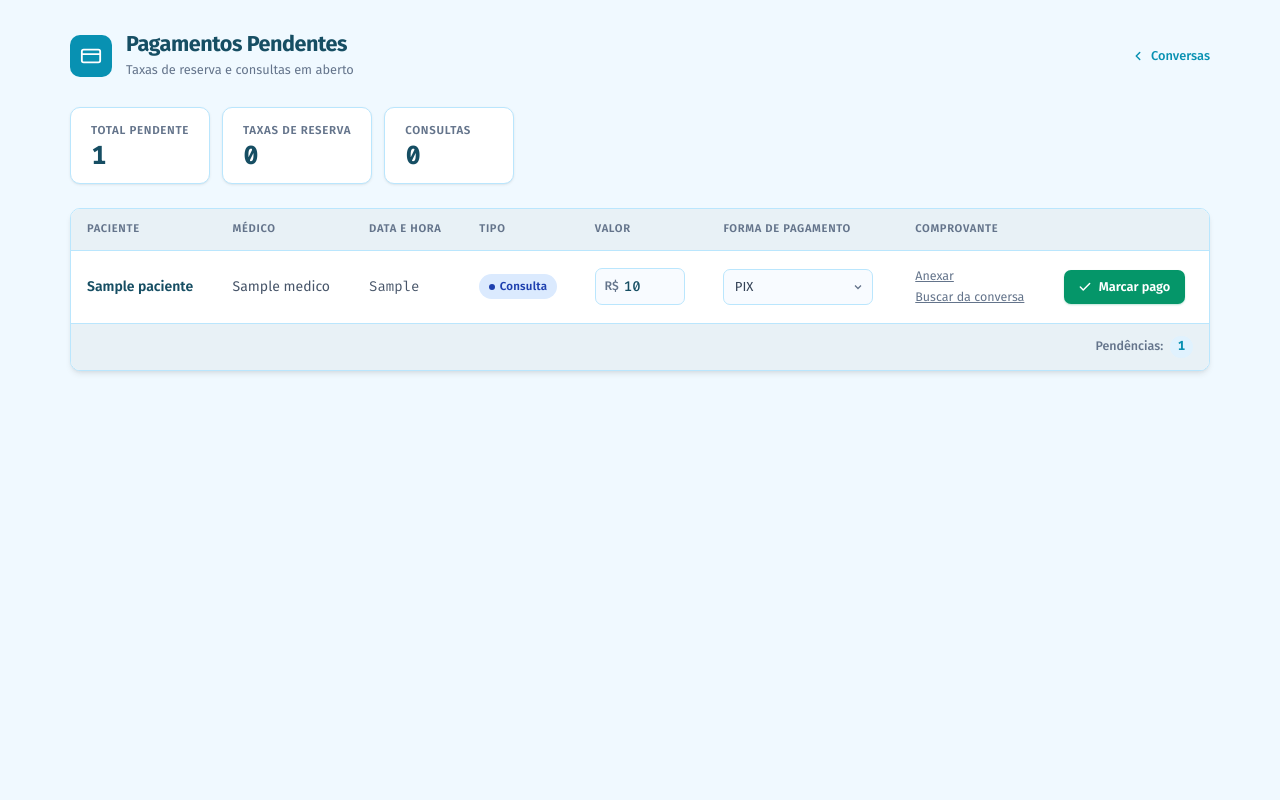
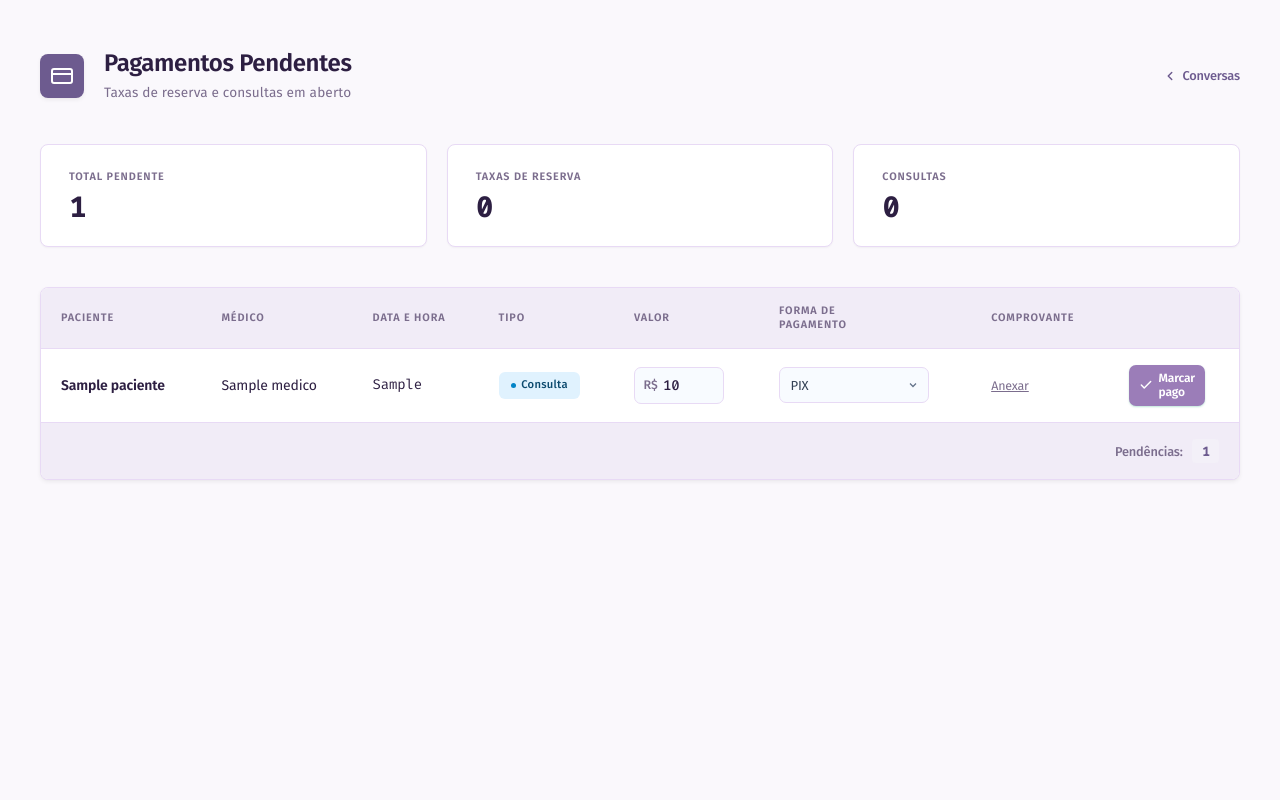
Before and after one commit to marcelohfms/psique-ai, a FastAPI app: template dashboard/templates/pagamentos.html in a window 1280 px wide. Run offline with FastAPI, Linux system fonts and the light colour scheme; the template is opened without the code that fills it: most values are stand-ins (such as "Sample title", 1, 10 or a date in 2020); parts of the project's set-up code (start-up, migrations or seed data) failed here and were passed over; some libraries are stand-ins or nearby versions.

Commit message:
design(dashboard): implement Structural Care philosophy with lavender palette
Refactor pagamentos.html with design philosophy emphasizing trust and care:
- Update color palette to sophisticated lavender (primary #6d5b8f) matching Psique's brand
- Increase spacing and breathing room (padding, margins, gaps)
- Refine typography (font-weight, letter-spacing, line-height)
- Soften shadows for cleaner appearance
- Improve visual hierarchy in stats and table sections
- Ensure data presented with reverence, interface disappears into clarity

Remove non-functional "Buscar da conversa" feature (receipt search from conversation):
- Remove button from pagamentos.html
- Remove handler from atendente.html
- Remove endpoints: /api/pagamentos/comprovantes (main.py) and /api/atendente/pagamentos/comprovantes (attendant_routes.py)
- Remove corresponding tests

Result: A dashboard that breathes calm and precision, reflecting the invisible
structure supporting clinical care. All 381 tests pass.

Co-Authored-By: Claude Haiku 4.5 <noreply@anthropic.com>

```diff
--- a/dashboard/main.py
+++ b/dashboard/main.py
@@ -238,12 +238,6 @@ class PagarBody(BaseModel):
     drive_link: str = ""  # link do comprovante já enviado ao Drive (ver /pagamentos/{id}/comprovante)
 
 
-@app.get("/api/pagamentos/comprovantes")
-async def api_buscar_comprovantes(phone: str, username: str = Depends(verify_credentials)):
-    client = get_supabase()
-    return await payments.find_receipts(client, phone)
-
-
 @app.post("/api/pagamentos/{appointment_id}/comprovante")
 async def api_upload_comprovante(
     appointment_id: str,
--- a/dashboard/templates/pagamentos.html
+++ b/dashboard/templates/pagamentos.html
@@ -6,36 +6,37 @@
   body { overflow: auto !important; height: auto !important; }
 
   :root {
-    --color-primary: #0891B2;
-    --color-primary-dark: #0e7490;
-    --color-primary-light: #e0f2fe;
-    --color-accent: #059669;
-    --color-accent-dark: #047857;
-    --color-accent-light: #d1fae5;
-    --color-background: #f0f9ff;
+    --color-primary: #6d5b8f;
+    --color-primary-dark: #4a3a5c;
+    --color-primary-light: #f3f0f8;
+    --color-accent: #9b7db8;
+    --color-accent-dark: #7a5fa0;
+    --color-accent-light: #f0e8f7;
+    --color-background: #faf8fc;
     --color-surface: #ffffff;
-    --color-foreground: #164E63;
-    --color-muted: #E8F1F6;
-    --color-muted-text: #64748b;
-    --color-border: #bae6fd;
-    --color-taxa-bg: #dcfce7;
-    --color-taxa-text: #166534;
-    --color-consulta-bg: #dbeafe;
-    --color-consulta-text: #1e40af;
-    --radius: 10px;
-    --shadow: 0 1px 3px 0 rgb(0 0 0 / 0.07), 0 1px 2px -1px rgb(0 0 0 / 0.07);
-    --shadow-md: 0 4px 6px -1px rgb(0 0 0 / 0.08), 0 2px 4px -2px rgb(0 0 0 / 0.08);
+    --color-foreground: #2d1f42;
+    --color-muted: #f1ecf7;
+    --color-muted-text: #7b6d8d;
+    --color-border: #e8daf5;
+    --color-taxa-bg: #f5ede7;
+    --color-taxa-text: #6b4423;
+    --color-consulta-bg: #e8dff7;
+    --color-consulta-text: #5a3f7f;
+    --radius: 8px;
+    --shadow: 0 1px 2px 0 rgb(0 0 0 / 0.04);
+    --shadow-md: 0 2px 4px 0 rgb(0 0 0 / 0.06), 0 1px 2px -1px rgb(0 0 0 / 0.04);
   }
 
   .pag-page {
     min-height: 100vh;
     background: var(--color-background);
-    padding: 2rem 1.5rem 3rem;
-    font-family: 'Fira Sans', system-ui, sans-serif;
+    padding: 3rem 2rem 4rem;
+    font-family: 'Fira Sans', -apple-system, BlinkMacSystemFont, sans-serif;
+    letter-spacing: -0.01em;
   }
 
   .pag-container {
-    max-width: 1140px;
+    max-width: 1200px;
     margin: 0 auto;
   }
 
@@ -44,35 +45,37 @@
     display: flex;
     align-items: center;
     justify-content: space-between;
-    margin-bottom: 1.75rem;
+    margin-bottom: 2.5rem;
     flex-wrap: wrap;
-    gap: 0.75rem;
+    gap: 1rem;
   }
 
-  .pag-header-left { display: flex; align-items: center; gap: 0.875rem; }
+  .pag-header-left { display: flex; align-items: center; gap: 1.25rem; }
 
   .pag-icon {
-    width: 42px; height: 42px;
+    width: 44px; height: 44px;
     background: var(--color-primary);
-    border-radius: 10px;
+    border-radius: 8px;
     display: flex; align-items: center; justify-content: center;
     flex-shrink: 0;
+    box-shadow: var(--shadow-md);
   }
-  .pag-icon svg { width: 22px; height: 22px; color: #fff; }
+  .pag-icon svg { width: 24px; height: 24px; color: #fff; }
 
   .pag-title {
-    font-size: 1.35rem;
-    font-weight: 700;
+    font-size: 1.5rem;
+    font-weight: 600;
     color: var(--color-foreground);
-    letter-spacing: -0.02em;
-    line-height: 1.2;
+    letter-spacing: -0.015em;
+    line-height: 1.3;
   }
 
   .pag-subtitle {
-    font-size: 0.8rem;
+    font-size: 0.85rem;
     color: var(--color-muted-text);
-    margin-top: 2px;
+    margin-top: 0.25rem;
     font-weight: 400;
+    letter-spacing: 0.01em;
   }
 
   .pag-back {
@@ -88,8 +91,8 @@
   /* ── Stats bar ── */
   .pag-stats {
     display: flex;
-    gap: 0.75rem;
-    margin-bottom: 1.5rem;
+    gap: 1.25rem;
+    margin-bottom: 2.5rem;
     flex-wrap: wrap;
   }
 
@@ -97,23 +100,25 @@
     background: var(--color-surface);
     border: 1px solid var(--color-border);
     border-radius: var(--radius);
-    padding: 0.875rem 1.25rem;
+    padding: 1.5rem 1.75rem;
     box-shadow: var(--shadow);
-    min-width: 130px;
+    min-width: 160px;
+    flex: 1;
+    min-width: 140px;
   }
 
   .pag-stat-label {
-    font-size: 0.72rem;
+    font-size: 0.68rem;
     font-weight: 600;
     text-transform: uppercase;
-    letter-spacing: 0.06em;
+    letter-spacing: 0.08em;
     color: var(--color-muted-text);
-    margin-bottom: 0.3rem;
+    margin-bottom: 0.6rem;
   }
 
   .pag-stat-value {
-    font-size: 1.55rem;
-    font-weight: 700;
+    font-size: 1.75rem;
+    font-weight: 600;
     color: var(--color-foreground);
     font-family: 'Fira Code', monospace;
     line-height: 1;
@@ -151,6 +156,7 @@
   }
 
   /* ── Table ── */
+  .pag-table-scroll { overflow-x: auto; }
   .pag-table { width: 100%; border-collapse: collapse; }
 
   .pag-table thead tr {
@@ -159,56 +165,59 @@
   }
 
   .pag-table th {
-    padding: 0.75rem 1rem;
+    padding: 1rem 1.25rem;
     text-align: left;
-    font-size: 0.7rem;
+    font-size: 0.68rem;
     font-weight: 600;
     text-transform: uppercase;
-    letter-spacing: 0.06em;
+    letter-spacing: 0.08em;
     color: var(--color-muted-text);
     white-space: nowrap;
   }
 
   .pag-table tbody tr {
-    border-bottom: 1px solid #f1f5f9;
+    border-bottom: 1px solid #f3f6fa;
     transition: background 150ms;
   }
   .pag-table tbody tr:last-child { border-bottom: none; }
-  .pag-table tbody tr:hover { background: #f8fbff; }
+  .pag-table tbody tr:hover { background: #fafbfd; }
 
   .pag-table td {
-    padding: 0.875rem 1rem;
+    padding: 1rem 1.25rem;
     vertical-align: middle;
     font-size: 0.875rem;
+    color: var(--color-foreground);
   }
 
   /* ── Cell variants ── */
-  .cell-paciente { font-weight: 600; color: var(--color-foreground); }
-  .cell-medico { color: #475569; }
+  .cell-paciente { font-weight: 600; color: var(--color-foreground); white-space: nowrap; }
+  .cell-medico { color: #475569; white-space: nowrap; }
   .cell-data {
     color: #475569;
     font-family: 'Fira Code', monospace;
     font-size: 0.82rem;
-    white-space: nowrap;
+    max-width: 80px;
+    line-height: 1.3;
   }
+  .th-wrap { white-space: normal; line-height: 1.25; }
 
   /* ── Badge ── */
   .badge {
     display: inline-flex;
     align-items: center;
-    gap: 0.3rem;
-    padding: 0.25rem 0.6rem;
-    border-radius: 99px;
-    font-size: 0.72rem;
-    font-weight: 600;
-    letter-spacing: 0.02em;
+    gap: 0.35rem;
+    padding: 0.3rem 0.75rem;
+    border-radius: 6px;
+    font-size: 0.7rem;
+    font-weight: 500;
+    letter-spacing: 0.025em;
     white-space: nowrap;
   }
-  .badge-dot { width: 6px; height: 6px; border-radius: 50%; }
-  .badge-taxa { background: var(--color-taxa-bg); color: var(--color-taxa-text); }
-  .badge-taxa .badge-dot { background: var(--color-taxa-text); }
-  .badge-consulta { background: var(--color-consulta-bg); color: var(--color-consulta-text); }
-  .badge-consulta .badge-dot { background: var(--color-consulta-text); }
+  .badge-dot { width: 5px; height: 5px; border-radius: 50%; flex-shrink: 0; }
+  .badge-taxa { background: #fef5e7; color: #8b6914; }
+  .badge-taxa .badge-dot { background: #d4a574; }
+  .badge-consulta { background: #e0f2fe; color: #0c4a6e; }
+  .badge-consulta .badge-dot { background: #0284c7; }
 
   /* ── Valor input ── */
   .valor-wrap {
@@ -269,11 +278,11 @@
   .btn-pago {
     display: inline-flex;
     align-items: center;
-    gap: 0.4rem;
-    padding: 0.45rem 0.9rem;
+    gap: 0.35rem;
+    padding: 0.4rem 0.65rem;
     background: var(--color-accent);
     color: #fff;
-    font-size: 0.8rem;
+    font-size: 0.75rem;
     font-weight: 600;
     font-family: 'Fira Sans', sans-serif;
     border: none;
@@ -286,29 +295,30 @@
   .btn-pago:hover { background: var(--color-accent-dark); box-shadow: 0 2px 6px rgba(5,150,105,0.3); }
   .btn-pago:active { transform: scale(0.97); }
   .btn-pago:disabled { opacity: 0.55; cursor: not-allowed; transform: none; }
-  .btn-pago svg { width: 14px; height: 14px; }
+  .btn-pago svg { width: 14px; height: 14px; flex-shrink: 0; }
+  .btn-pago-text { display: flex; flex-direction: column; line-height: 1.2; text-align: left; }
 
   /* ── Footer ── */
   .pag-footer {
-    padding: 0.75rem 1rem;
+    padding: 1rem 1.25rem;
     background: var(--color-muted);
     border-top: 1px solid var(--color-border);
     display: flex;
     align-items: center;
     justify-content: flex-end;
-    gap: 0.4rem;
-    font-size: 0.78rem;
+    gap: 0.6rem;
+    font-size: 0.8rem;
     color: var(--color-muted-text);
     font-weight: 500;
   }
   .pag-footer-count {
     background: var(--color-primary-light);
     color: var(--color-primary);
-    font-weight: 700;
-    padding: 0.1rem 0.5rem;
-    border-radius: 99px;
+    font-weight: 600;
+    padding: 0.15rem 0.6rem;
+    border-radius: 4px;
     font-family: 'Fira Code', monospace;
-    font-size: 0.78rem;
+    font-size: 0.8rem;
   }
 
   /* ── Toast ── */
@@ -348,7 +358,6 @@
 
   @media (max-width: 768px) {
     .pag-page { padding: 1rem; }
-    .pag-table { display: block; overflow-x: auto; }
     .pag-stats { flex-direction: column; }
     .pag-stat { min-width: unset; }
   }
@@ -414,6 +423,7 @@
 
     <!-- Table -->
     <div class="pag-card">
+      <div class="pag-table-scroll">
       <table class="pag-table" id="tabela-pendencias" aria-label="Pagamentos pendentes">
         <thead>
           <tr>
@@ -422,7 +432,7 @@
             <th scope="col">Data e hora</th>
             <th scope="col">Tipo</th>
             <th scope="col">Valor</th>
-            <th scope="col">Forma de pagamento</th>
+            <th scope="col" class="th-wrap">Forma de<br>pagamento</th>
             <th scope="col">Comprovante</th>
             <th scope="col"><span class="sr-only">Ação</span></th>
           </tr>
@@ -470,17 +480,11 @@
               </select>
             </td>
             <td>
-              <label class="comprovante-label" style="font-size:0.78rem;color:var(--color-muted-text);text-decoration:underline;cursor:pointer;">
+              <label class="comprovante-label" style="font-size:0.78rem;color:var(--color-muted-text);text-decoration:underline;cursor:pointer;white-space:nowrap;">
                 Anexar
                 <input type="file" accept="image/*,.pdf" class="comprovante-input" style="display:none;">
               </label>
-              <br>
-              <button type="button" class="buscar-conversa-btn" onclick="buscarComprovanteConversa(this)"
-                      style="font-size:0.78rem;color:var(--color-muted-text);text-decoration:underline;background:none;border:none;cursor:pointer;padding:0;">
-                Buscar da conversa
-              </button>
               <div class="comprovante-nome" style="font-size:0.72rem;color:var(--color-muted-text);"></div>
-              <div class="comprovante-resultados" style="display:flex;flex-direction:column;gap:2px;margin-top:2px;"></div>
             </td>
             <td>
               <button
@@ -491,13 +495,14 @@
                 <svg xmlns="http://www.w3.org/2000/svg" viewBox="0 0 24 24" fill="none" stroke="currentColor" stroke-width="2.5" stroke-linecap="round" stroke-linejoin="round" aria-hidden="true">
                   <polyline points="20 6 9 17 4 12"/>
                 </svg>
-                Marcar pago
+                <span class="btn-pago-text"><span>Marcar</span><span>pago</span></span>
               </button>
             </td>
           </tr>
           {% endfor %}
         </tbody>
       </table>
+      </div>
 
       <div class="pag-footer">
         <span>Pendências:</span>
@@ -529,53 +534,12 @@ function showToast(msg, isError = false) {
   }, 3500);
 }
 
-function escapeHtml(s) {
-  return String(s ?? '')
-    .replace(/&/g, '&amp;').replace(/</g, '&lt;').replace(/>/g, '&gt;')
-    .replace(/"/g, '&quot;').replace(/'/g, '&#39;');
-}
-
 document.addEventListener('change', (e) => {
   if (!e.target.matches('.comprovante-input')) return;
   const row = e.target.closest('tr');
   const file = e.target.files[0];
-  delete row.dataset.selectedDriveLink;
   row.querySelector('.comprovante-nome').textContent = file ? file.name : '';
 });
-
-async function buscarComprovanteConversa(btn) {
-  const row = btn.closest('tr');
-  const box = row.querySelector('.comprovante-resultados');
-  btn.disabled = true;
-  box.innerHTML = `<span style="font-size:0.72rem;color:var(--color-muted-text);">Buscando…</span>`;
-  try {
-    const r = await fetch(`/api/pagamentos/comprovantes?phone=${encodeURIComponent(row.dataset.phone)}`);
-    if (!r.ok) throw new Error();
-    const candidatos = await r.json();
-    if (!candidatos.length) {
-      box.innerHTML = `<span style="font-size:0.72rem;color:var(--color-muted-text);">Nenhum comprovante encontrado na conversa.</span>`;
-      return;
-    }
-    box.innerHTML = candidatos.map((c, i) => `
-      <div style="display:flex;align-items:center;gap:6px;border:1px solid var(--color-border);border-radius:6px;padding:2px 6px;">
-        <span style="font-size:0.72rem;color:var(--color-foreground);flex:1;">${escapeHtml(c.descricao)}</span>
-        <button type="button" data-idx="${i}" class="usar-comprovante-btn" style="font-size:0.72rem;color:var(--color-accent);text-decoration:underline;background:none;border:none;cursor:pointer;">Usar este</button>
-      </div>`).join('');
-    box.querySelectorAll('.usar-comprovante-btn').forEach((b) => {
-      b.addEventListener('click', () => {
-        const c = candidatos[parseInt(b.dataset.idx, 10)];
-        row.dataset.selectedDriveLink = c.drive_link;
-        row.querySelector('.comprovante-nome').textContent = `Da conversa: ${c.descricao}`;
-        row.querySelector('.comprovante-input').value = '';
-        box.innerHTML = '';
-      });
-    });
-  } catch {
-    box.innerHTML = `<span style="font-size:0.72rem;color:#dc2626;">Erro ao buscar comprovantes.</span>`;
-  } finally {
-    btn.disabled = false;
-  }
-}
 
 async function marcarPago(appointmentId, tipo, btn) {
   const row = document.getElementById(`row-${appointmentId}-${tipo}`);
@@ -593,8 +557,8 @@ async function marcarPago(appointmentId, tipo, btn) {
   btn.innerHTML = `<svg class="" style="width:14px;height:14px;animation:spin 0.8s linear infinite" xmlns="http://www.w3.org/2000/svg" viewBox="0 0 24 24" fill="none" stroke="currentColor" stroke-width="2.5"><path d="M21 12a9 9 0 1 1-6.219-8.56"/></svg>Aguarde…`;
 
   try {
-    let drive_link = row.dataset.selectedDriveLink || '';
-    if (!drive_link && file) {
+    let drive_link = '';
+    if (file) {
       const form = new FormData();
       form.append('paciente', row.dataset.paciente);
       form.append('data_hora', row.dataset.dataHora);
```
Also changed, not shown: app/graph/tools.py (+85 -75 lines), dashboard/attendant_routes.py (+0 -10 lines), dashboard/templates/atendente.html (+2 -54 lines), dashboard/tests/test_attendant_routes.py (+0 -52 lines), dashboard/tests/test_main_payments.py (+0 -21 lines), tests/test_tools.py (+28 -0 lines).
